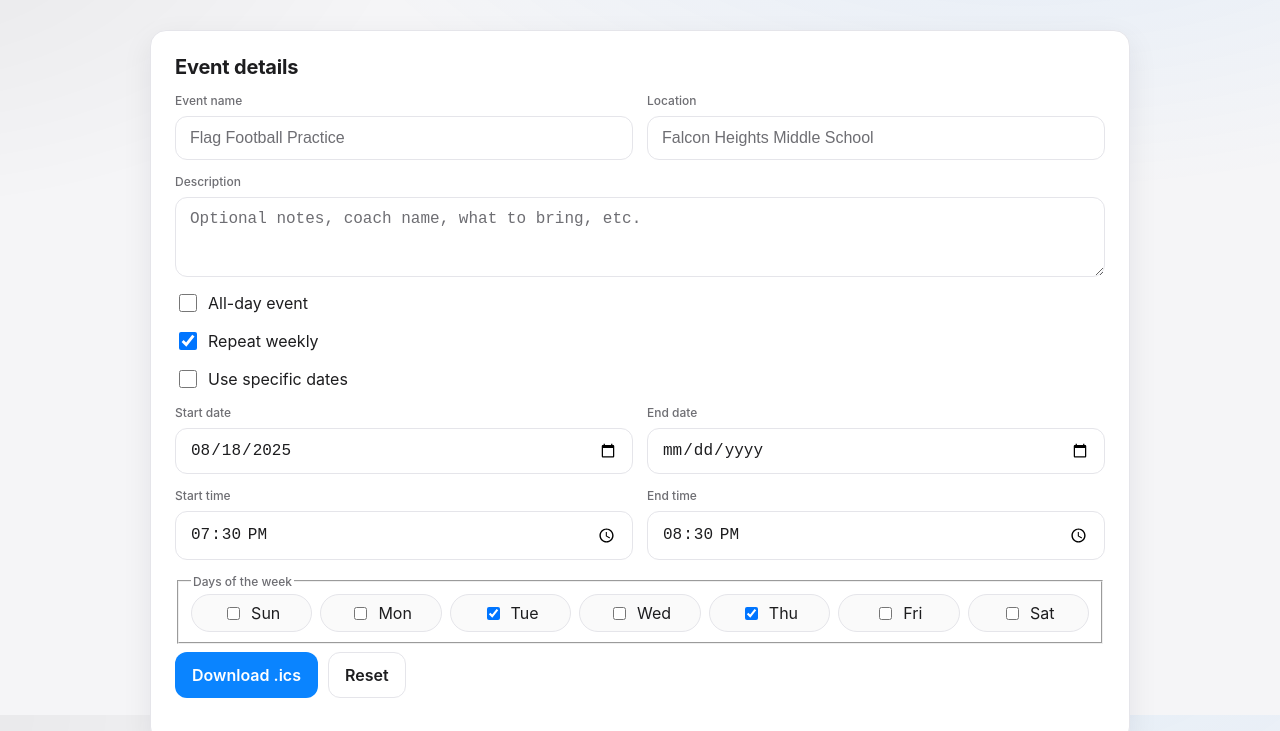
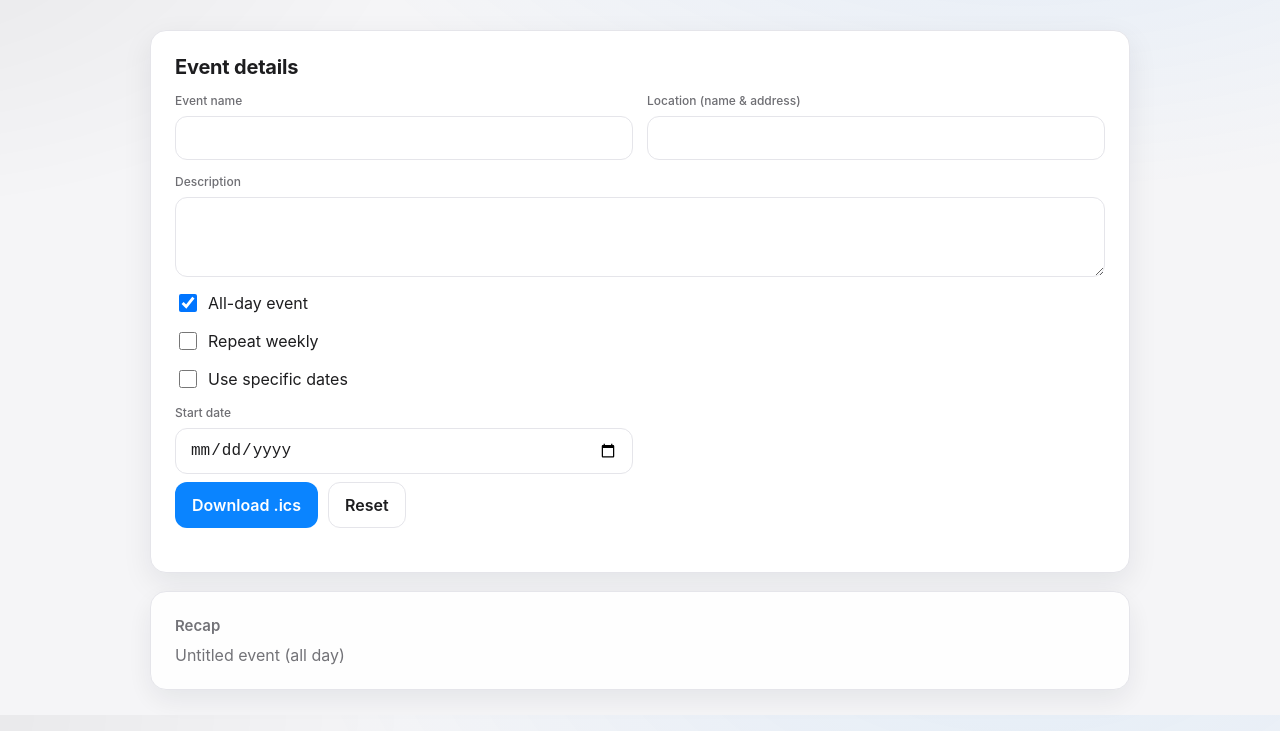
Before and after one commit to adamhaviland/QuickCalFile, a plain HTML site: page index.html in a window 1280 px wide. Shown: the part 85-816 px from the top of the page. Drawn offline with Linux system fonts and the light colour scheme.

Commit message:
Add files via upload

```diff
--- a/app.js
+++ b/app.js
@@ -27,8 +27,8 @@
 
   function setControlsVisibility() {
     const isAllDay = isAllDayInput.checked;
-    const isRecurring = isRecurringInput.checked;
     const isSpecific = isSpecificInput && isSpecificInput.checked;
+    const isRecurring = isSpecific ? false : isRecurringInput.checked;
 
     startTimeWrap.style.display = isAllDay ? 'none' : '';
     endTimeWrap.style.display = isAllDay ? 'none' : '';
@@ -42,6 +42,14 @@
       // If not recurring, end date should mirror start date (single-day event)
       endDateInput.value = '';
     }
+
+    // Enforce mutual exclusivity and disabling
+    if (isSpecific) {
+      isRecurringInput.checked = false;
+      isRecurringInput.disabled = true;
+    } else {
+      isRecurringInput.disabled = false;
+    }
   }
 
   isAllDayInput.addEventListener('change', setControlsVisibility);
@@ -50,7 +58,7 @@
 
   resetBtn.addEventListener('click', () => {
     form.reset();
-    isRecurringInput.checked = true;
+    isRecurringInput.checked = false;
     setControlsVisibility();
     errorEl.textContent = '';
     refreshRecap();
@@ -255,7 +263,7 @@
     if (!summaryInput.value.trim()) return 'Please enter an event name.';
 
     const isSpecific = isSpecificInput && isSpecificInput.checked;
-    const isRecurring = isRecurringInput.checked;
+    const isRecurring = (isSpecificInput && isSpecificInput.checked) ? false : isRecurringInput.checked;
     const isAllDay = isAllDayInput.checked;
 
     if (isSpecific) {
@@ -292,7 +300,7 @@
       .replace(/\..+/, 'Z');
 
     const isAllDay = isAllDayInput.checked;
-    const isRecurring = isRecurringInput.checked;
+    const isRecurring = (isSpecificInput && isSpecificInput.checked) ? false : isRecurringInput.checked;
     const occurrences = buildOccurrences();
     const [sh, sm] = (startTimeInput.value || '00:00').split(':').map(Number);
     const [eh, em] = (endTimeInput.value || '00:00').split(':').map(Number);
@@ -413,18 +421,7 @@
 
   // Prefill some helpful defaults
   (function initDefaults() {
-    const today = new Date();
-    const y = today.getFullYear();
-    const m = String(today.getMonth() + 1).padStart(2, '0');
-    const d = String(today.getDate()).padStart(2, '0');
-    startDateInput.value = `${y}-${m}-${d}`;
-
-    // Preselect Tue/Thu for convenience
-    const chips = weekdayWrap.querySelectorAll('input[type="checkbox"]');
-    chips.forEach(ch => {
-      if (ch.value === '2' || ch.value === '4') ch.checked = true;
-    });
-
+    // No prefilled values; keep fields blank per request
     setControlsVisibility();
     refreshRecap();
     initTheme();
--- a/index.html
+++ b/index.html
@@ -34,29 +34,29 @@
           <div class="grid">
             <label class="field">
               <span class="label">Event name</span>
-              <input type="text" id="summary" placeholder="Flag Football Practice" required />
+              <input type="text" id="summary" required />
             </label>
 
             <label class="field">
-              <span class="label">Location</span>
-              <input type="text" id="location" placeholder="Falcon Heights Middle School" />
+              <span class="label">Location (name & address)</span>
+              <input type="text" id="location" />
             </label>
 
             <label class="field field--full">
               <span class="label">Description</span>
-              <textarea id="description" placeholder="Optional notes, coach name, what to bring, etc."></textarea>
+              <textarea id="description"></textarea>
             </label>
 
             <div class="field field--inline">
               <label class="checkbox">
-                <input type="checkbox" id="isAllDay" />
+                <input type="checkbox" id="isAllDay" checked />
                 <span>All-day event</span>
               </label>
             </div>
 
             <div class="field field--inline">
               <label class="checkbox">
-                <input type="checkbox" id="isRecurring" checked />
+                <input type="checkbox" id="isRecurring" />
                 <span>Repeat weekly</span>
               </label>
             </div>
@@ -80,12 +80,12 @@
 
             <label class="field time-field" id="startTimeWrap">
               <span class="label">Start time</span>
-              <input type="time" id="startTime" value="19:30" />
+              <input type="time" id="startTime" />
             </label>
 
             <label class="field time-field" id="endTimeWrap">
               <span class="label">End time</span>
-              <input type="time" id="endTime" value="20:30" />
+              <input type="time" id="endTime" />
             </label>
 
             <fieldset class="field field--full" id="weekdayWrap">
@@ -103,7 +103,7 @@
 
             <label class="field field--full" id="specificDatesWrap" style="display:none">
               <span class="label">Specific dates (one per line)</span>
-              <textarea id="specificDates" placeholder="e.g. 2025-08-21&#10;8/26/2025&#10;9/2/25"></textarea>
+              <textarea id="specificDates"></textarea>
             </label>
           </div>
 
```
